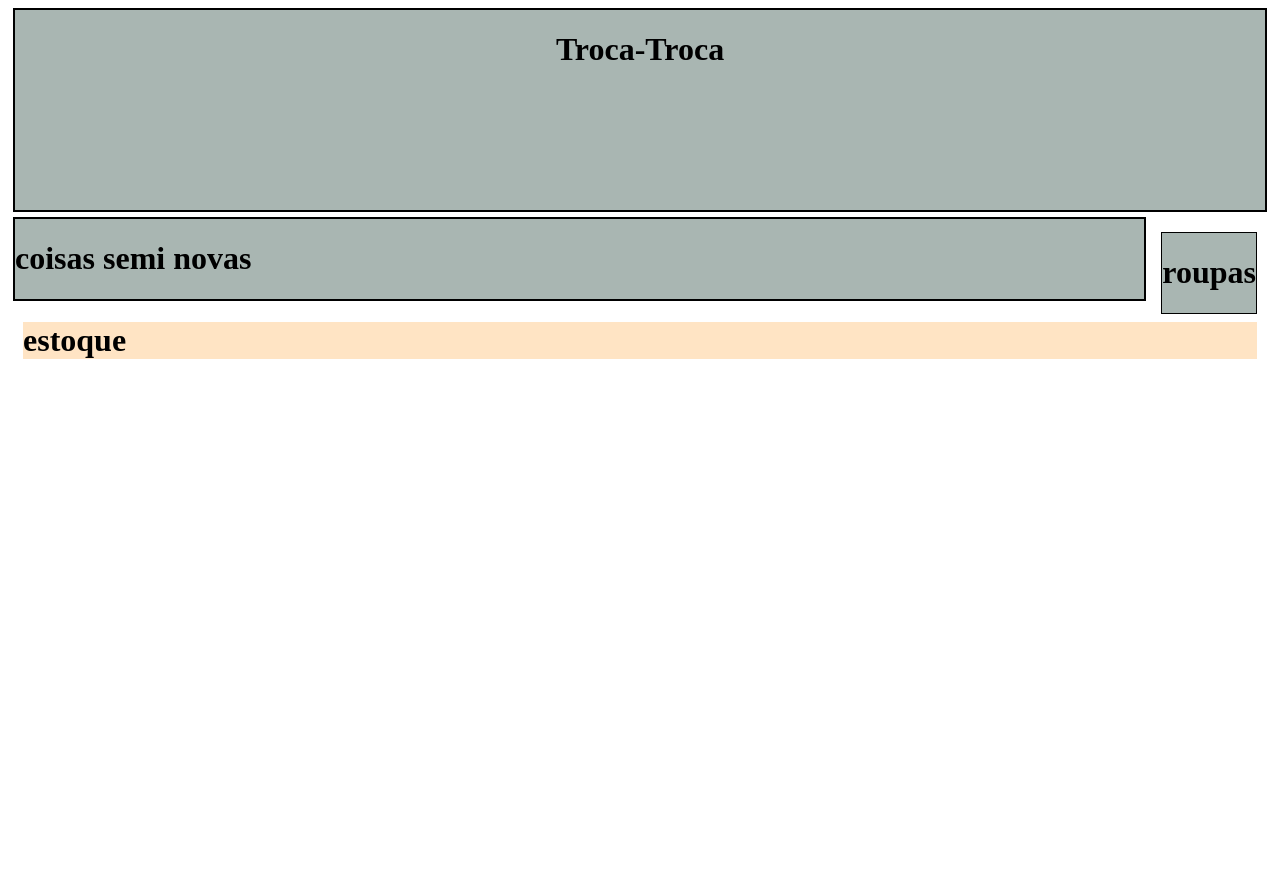
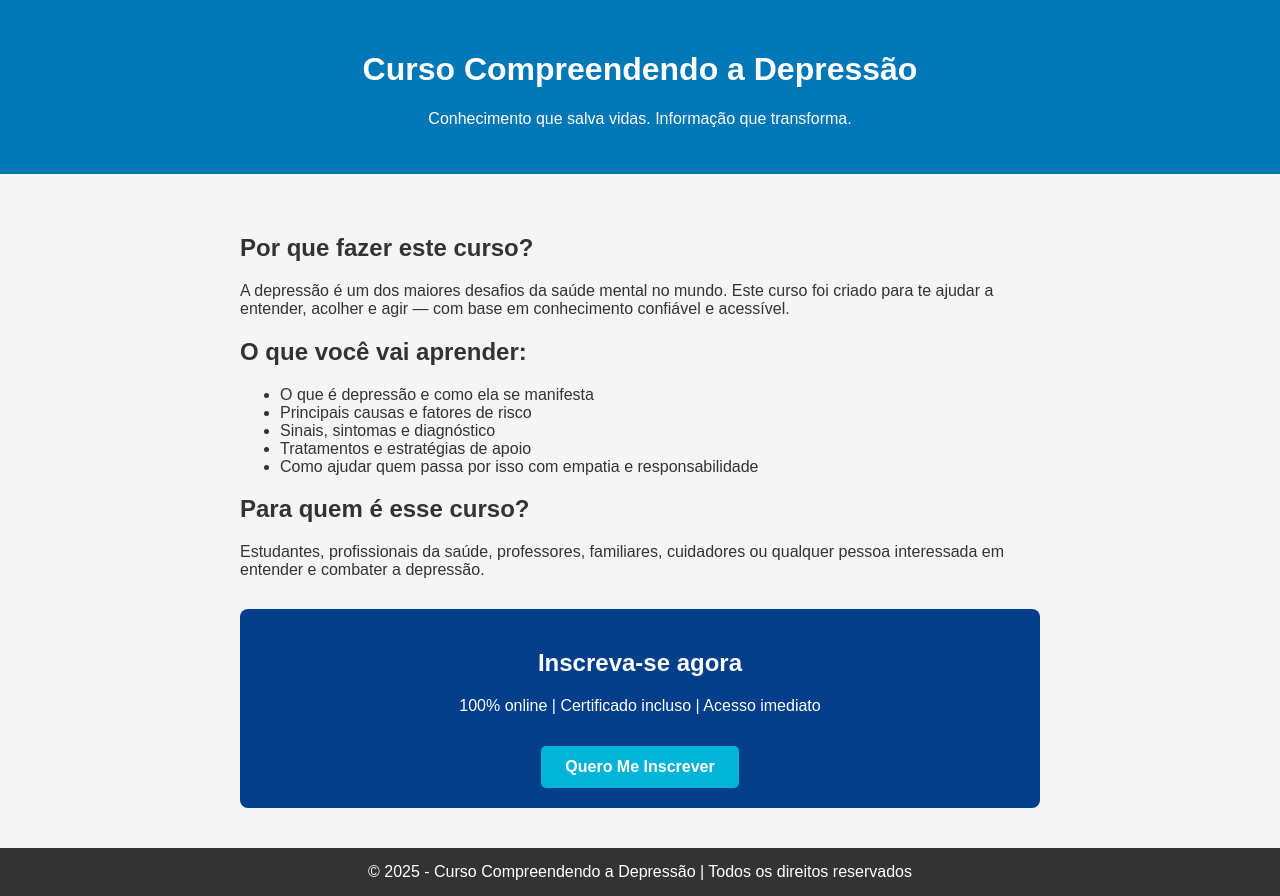
Before and after one commit to maykoncost/TrocaTroca3, a plain HTML site: page index.html in a window 1280 px wide. Before the commit the page ends 800 px from the top, so only its background shows below. Drawn offline with Linux system fonts and the light colour scheme.

Commit message:
Atualizar o index.html

```diff
--- a/index.html
+++ b/index.html
@@ -1,37 +1,91 @@
 <!DOCTYPE html>
-<html lang="en">
+<html lang="pt-br">
 <head>
-    <meta charset="UTF-8">
-    <meta name="viewport" content="width=device-width, initial-scale=1.0">
-    <title>Troca-Troca</title>
-        <link rel="stylesheet" href="style.css">
-
+  <meta charset="UTF-8">
+  <meta name="viewport" content="width=device-width, initial-scale=1.0">
+  <title>Curso Compreendendo a Depressão</title>
+  <style>
+    body {
+      font-family: Arial, sans-serif;
+      margin: 0; padding: 0;
+      background-color: #f5f5f5;
+      color: #333;
+    }
+    header {
+      background-color: #0077b6;
+      color: white;
+      padding: 30px 20px;
+      text-align: center;
+    }
+    section {
+      padding: 40px 20px;
+      max-width: 800px;
+      margin: auto;
+    }
+    .cta {
+      background-color: #023e8a;
+      color: white;
+      text-align: center;
+      padding: 20px;
+      border-radius: 8px;
+      margin-top: 30px;
+    }
+    .cta a {
+      color: #fff;
+      text-decoration: none;
+      font-weight: bold;
+      background-color: #00b4d8;
+      padding: 12px 24px;
+      border-radius: 5px;
+      display: inline-block;
+      margin-top: 15px;
+    }
+    footer {
+      background-color: #333;
+      color: white;
+      text-align: center;
+      padding: 15px;
+    }
+  </style>
 </head>
 <body>
-    <header>
-     <div class="cabecalho">
-        <h1>
-        Troca-Troca
-        </h1>
-    </header>
+
+  <header>
+    <h1>Curso Compreendendo a Depressão</h1>
+    <p>Conhecimento que salva vidas. Informação que transforma.</p>
+  </header>
+
+  <section>
+    <h2>Por que fazer este curso?</h2>
+    <p>
+      A depressão é um dos maiores desafios da saúde mental no mundo. Este curso foi criado para te ajudar a entender,
+      acolher e agir — com base em conhecimento confiável e acessível.
+    </p>
+
+    <h2>O que você vai aprender:</h2>
+    <ul>
+      <li>O que é depressão e como ela se manifesta</li>
+      <li>Principais causas e fatores de risco</li>
+      <li>Sinais, sintomas e diagnóstico</li>
+      <li>Tratamentos e estratégias de apoio</li>
+      <li>Como ajudar quem passa por isso com empatia e responsabilidade</li>
+    </ul>
+
+    <h2>Para quem é esse curso?</h2>
+    <p>
+      Estudantes, profissionais da saúde, professores, familiares, cuidadores ou qualquer pessoa interessada em entender e combater a depressão.
+    </p>
+
+    <div class="cta">
+      <h2>Inscreva-se agora</h2>
+      <p>100% online | Certificado incluso | Acesso imediato</p>
+      <a href="https://seulink.com">Quero Me Inscrever</a>
     </div>
-    <div class="barra">
-        <div class="meio">
-            <h1>
-                roupas
-            </h1>
-        </div>
-        <div class="corpo">
-            <h1>
-            coisas semi novas
-            </h1>
-    </div>
-    </div>
-    <div class="roupas">
-        <h1>
-            estoque
-        </h1>
-    </div>
+  </section>
+
+  <footer>
+    &copy; 2025 - Curso Compreendendo a Depressão | Todos os direitos reservados
+  </footer>
 
 </body>
 </html>
```
